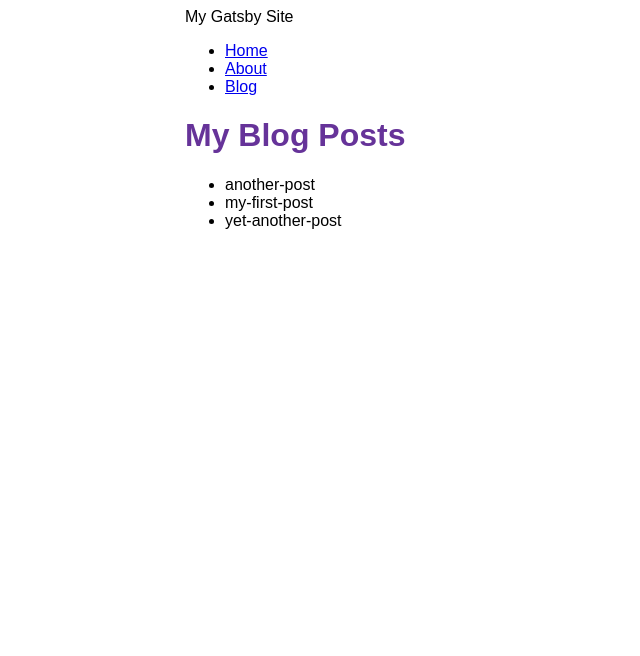
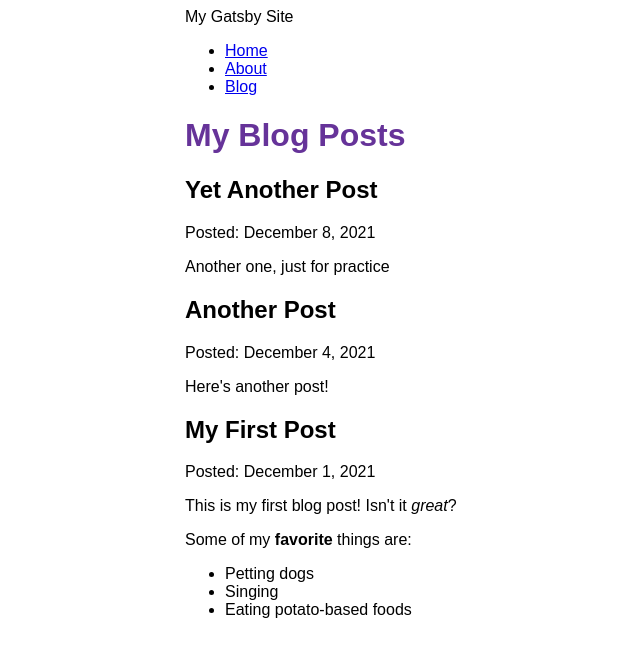
Before and after one commit to davi-santos5/my-gatsby-site, a Gatsby site: page /blog in a window 1280 px wide. Shown: the whole page, without its empty margins (205-845 px from the left). Built offline with nearby package versions, Linux system fonts and the light colour scheme; Gatsby itself is replaced by a stand-in of ours.

Commit message:
Finished Gatsby Tutorial Part 5

```diff
--- a/blog/another-post.mdx
+++ b/blog/another-post.mdx
@@ -0,0 +1,6 @@
+---
+title: "Another Post"
+date: "2021-12-04"
+---
+
+Here's another post!
--- a/blog/my-first-post.mdx
+++ b/blog/my-first-post.mdx
@@ -0,0 +1,12 @@
+---
+title: "My First Post"
+date: "2021-12-01"
+---
+
+This is my first blog post! Isn't it _great_?
+
+Some of my **favorite** things are:
+
+- Petting dogs
+- Singing
+- Eating potato-based foods
--- a/blog/yet-another-post.mdx
+++ b/blog/yet-another-post.mdx
@@ -0,0 +1,6 @@
+---
+title: "Yet Another Post"
+date: "2021-12-08"
+---
+
+Another one, just for practice
--- a/gatsby-config.js
+++ b/gatsby-config.js
@@ -6,6 +6,7 @@ module.exports = {
   plugins: [
     "gatsby-plugin-image",
     "gatsby-plugin-sharp",
+    "gatsby-plugin-mdx",
     {
       resolve: "gatsby-source-filesystem",
       options: {
--- a/package.json
+++ b/package.json
@@ -15,8 +15,11 @@
     "clean": "gatsby clean"
   },
   "dependencies": {
+    "@mdx-js/mdx": "^1.6.22",
+    "@mdx-js/react": "^1.6.22",
     "gatsby": "^4.3.0",
     "gatsby-plugin-image": "^2.3.0",
+    "gatsby-plugin-mdx": "^3.3.0",
     "gatsby-plugin-sharp": "^4.3.0",
     "gatsby-source-filesystem": "^4.3.0",
     "react": "^17.0.1",
--- a/src/pages/blog.js
+++ b/src/pages/blog.js
@@ -1,24 +1,32 @@
 import { graphql } from "gatsby";
+import { MDXRenderer } from "gatsby-plugin-mdx";
 import * as React from "react";
 import Layout from "../components/layout";
 
 const BlogPage = ({ data }) => {
   return (
     <Layout pageTitle="My Blog Posts">
-      <ul>
-        {data.allFile.nodes.map((node) => (
-          <li key={node.name}>{node.name}</li>
-        ))}
-      </ul>
+      {data.allMdx.nodes.map((node) => (
+        <article key={node.id}>
+          <h2>{node.frontmatter.title}</h2>
+          <p>Posted: {node.frontmatter.date}</p>
+          <MDXRenderer>{node.body}</MDXRenderer>
+        </article>
+      ))}
     </Layout>
   );
 };
 
 export const query = graphql`
   query {
-    allFile {
+    allMdx(sort: { order: DESC, fields: frontmatter___date }) {
       nodes {
-        name
+        frontmatter {
+          date(formatString: "MMMM D, YYYY")
+          title
+        }
+        id
+        body
       }
     }
   }
```
Also changed, not shown: 1 other file.
